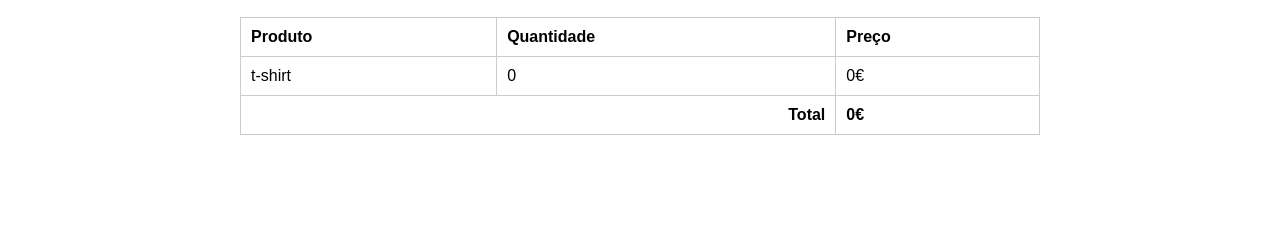
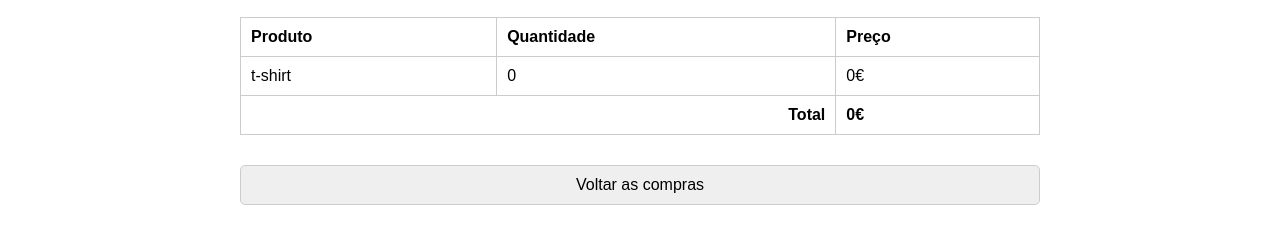
Before and after one commit to hyrumalmeida/projetoescola, a plain HTML site: page carrinho/carrinho.html in a window 1280 px wide. Shown: the part 237-480 px from the top of the page. Drawn offline with Linux system fonts and the light colour scheme.

Commit message:
botao voltar as compras no carrinho

```diff
--- a/carrinho/carrinho.html
+++ b/carrinho/carrinho.html
@@ -41,7 +41,7 @@
 						</tr>
 </table>
 			</section>
-
+			<input type="submit" value="Voltar as compras">
 		</form>
 	</main>
 </body>
```
